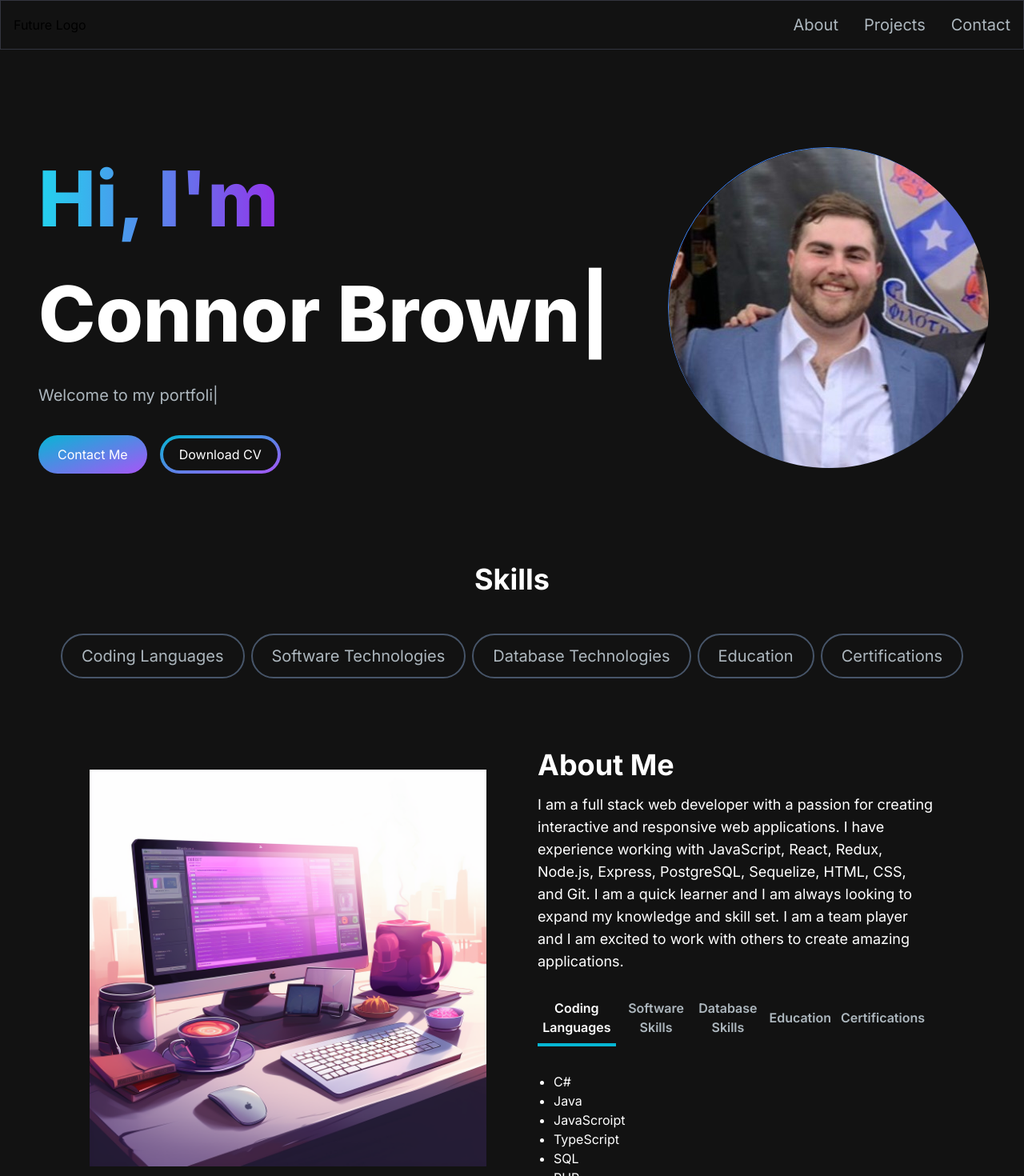
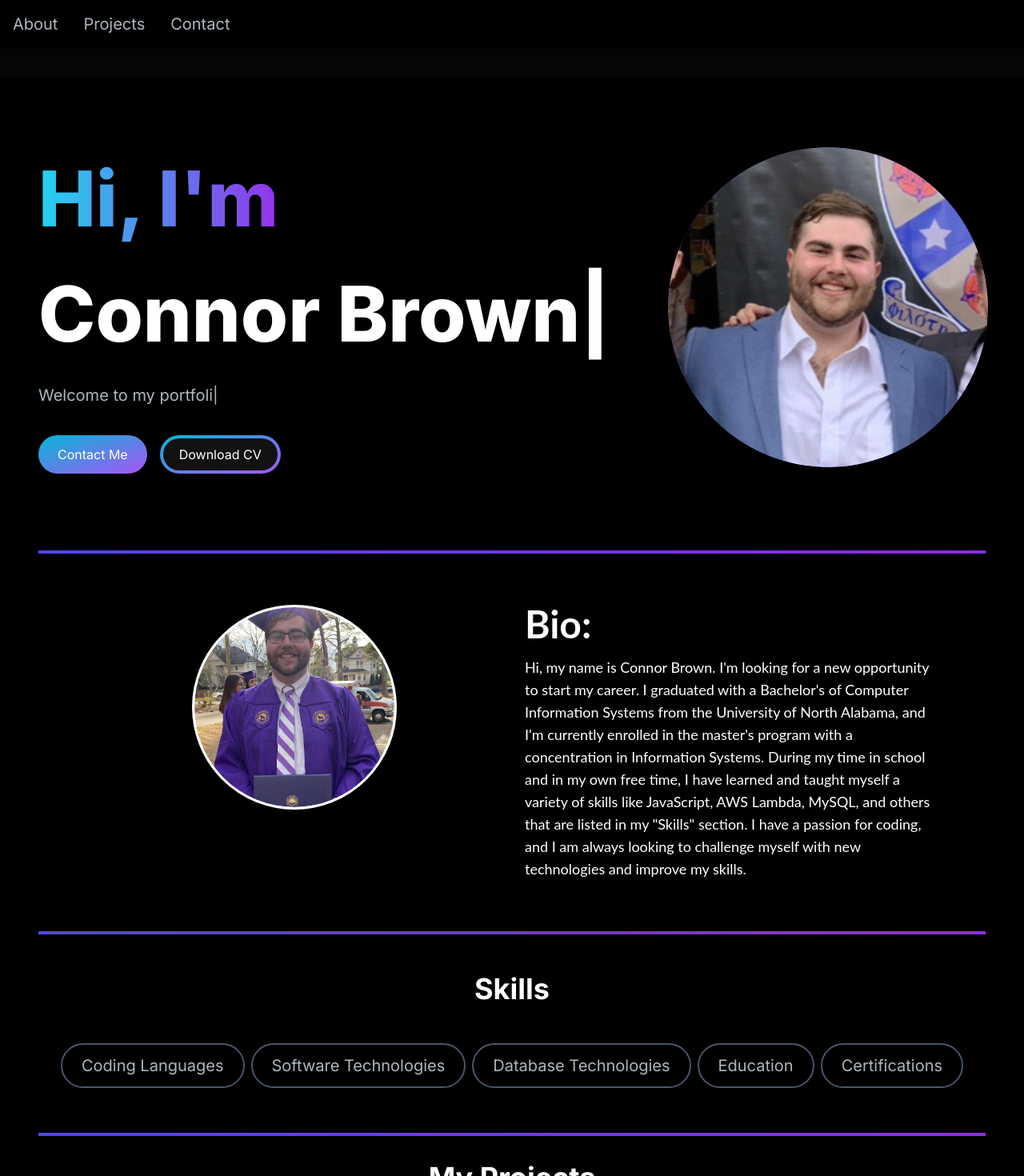
Before and after one commit to ConnorLBrown/DevWebsiteConnor, a Next.js app: page / in a window 1280 px wide. Shown: the top 1470 px of the page at 80% size. Built offline with nearby package versions, Linux system fonts and the light colour scheme.

Commit message:
Finishing up for the night

```diff
--- /dev/null
+++ b/src/app/components/AboutPic.jsx
@@ -0,0 +1,17 @@
+import React from 'react';
+import Image from 'next/image';
+import MyLogo from "../../../public/myLogo.png";
+
+const AboutPic = () => {
+    return (
+      <div className="relative" style={{ width: '50%', paddingTop: '50%', }}>
+        <div className="absolute inset-0 rounded-full bg-white overflow-hidden" style={{ border: '3.5px solid white', borderRadius: '50%',}}>
+          <div className="relative w-full h-full">
+            <Image src={MyLogo} layout="fill" objectFit="cover" className="rounded-full" />
+          </div>
+        </div>
+      </div>
+    );
+  };
+
+  export default AboutPic;
--- a/src/app/components/AboutSection.jsx
+++ /dev/null
@@ -1,149 +0,0 @@
-"use client";
-import React, { useTransition, useState } from "react";
-import dynamic from "next/dynamic";
-import Image from "next/image";
-import TabButton from "./TabButton";
-
-const TAB_DATA = [
-  {
-    title: "Coding Languages",
-    id: "languages",
-    content: (
-      <ul className="list-disc pl-5">
-        <li>C#</li>
-        <li>Java</li>
-        <li>JavaScroipt</li>
-        <li>TypeScript</li>
-        <li>SQL</li>
-        <li>PHP</li>
-      </ul>
-    ),
-  },
-  {
-    title: "Software Technolgies",
-    id: "software",
-    content: (
-      <ul className="list-disc pl-5">
-        <li>AWS Lambda</li>
-        <li>AWS S3</li>
-        <li>AWS Amplify</li>
-        <li>AJAX</li>
-        <li>ASP.NET</li>
-        <li>HTML</li>
-        <li>CSS</li>
-        <li>TailwindCSS</li>
-        <li>Node.js</li>
-        <li>Next.js</li>
-        <li>React.js</li>
-        <li>Express.js</li>
-      </ul>
-    ),
-  },
-  {
-    title: "Database Technologies",
-    id: "database",
-    content: (
-      <ul className="list-disc pl-5">
-        <li>MySQL</li>
-        <li>MongoDB</li>
-        <li>DynamoDB</li>
-        <li>MariaDB</li>
-        <li>Acess</li>
-        <li>Excel</li>
-      </ul>
-    ),
-  },
-  {
-    title: "Education",
-    id: "education",
-    content: (
-      <ul className="list-disc pl-2">
-        <ui>University of North Alabama, (Florence, AL)</ui>
-        <li>Master's, Concentration: Information Systems</li>
-        <li>Bachelor's, Major: Computer Information Systems</li>
-      </ul>
-    ),
-  },
-  {
-    title: "Certifications",
-    id: "certifications",
-    content: (
-      <ul className="list-disc pl-2">
-        <li>AWS Cloud Practitioner</li>
-        <li>Google Professional Cloud Developer</li>
-      </ul>
-    ),
-  },
-];
-
-const AboutSection = () => {
-  const [tab, setTab] = useState("languages");
-  const [isPending, startTransition] = useTransition();
-
-  const handleTabChange = (id) => {
-    startTransition(() => {
-      setTab(id);
-    });
-  };
-
-  return (
-    <section className="text-white" id="about">
-      <div className="md:grid md:grid-cols-2 gap-8 items-center py-8 px-4 xl:gap-16 sm:py-16 xl:px-16">
-        <Image src="/images/about-image.png" width={500} height={500} />
-        <div className="mt-4 md:mt-0 text-left flex flex-col h-full">
-          <h2 className="text-4xl font-bold text-white mb-4">About Me</h2>
-          <p className="text-base lg:text-lg">
-            I am a full stack web developer with a passion for creating
-            interactive and responsive web applications. I have experience
-            working with JavaScript, React, Redux, Node.js, Express, PostgreSQL,
-            Sequelize, HTML, CSS, and Git. I am a quick learner and I am always
-            looking to expand my knowledge and skill set. I am a team player and
-            I am excited to work with others to create amazing applications.
-          </p>
-          <div className="flex flex-row justify-start mt-8">
-            <TabButton
-              selectTab={() => handleTabChange("languages")}
-              active={tab === "languages"}
-            >
-              {" "}
-              Coding Languages{" "}
-            </TabButton>
-            <TabButton
-              selectTab={() => handleTabChange("software")}
-              active={tab === "software"}
-            >
-              {" "}
-              Software Skills{" "}
-            </TabButton>
-            <TabButton
-              selectTab={() => handleTabChange("database")}
-              active={tab === "database"}
-            >
-              {" "}
-              Database Skills{" "}
-            </TabButton>
-            <TabButton
-              selectTab={() => handleTabChange("education")}
-              active={tab === "education"}
-            >
-              {" "}
-              Education{" "}
-            </TabButton>
-            <TabButton
-              selectTab={() => handleTabChange("certifications")}
-              active={tab === "certifications"}
-            >
-              {" "}
-              Certifications{" "}
-            </TabButton>
-          </div>
-          <div className="mt-8">
-            {TAB_DATA.find((t) => t.id === tab).content}
-          </div>
-        </div>
-      </div>
-    </section>
-  );
-};
-
-export default AboutSection;
--- /dev/null
+++ b/src/app/components/Bio.jsx
@@ -0,0 +1,114 @@
+"use client";
+import React, { useTransition, useState } from "react";
+import TabButton from "./TabButton";
+import AboutPic from "./AboutPic";
+
+const TAB_DATA = [
+  {
+    title: "Coding Languages",
+    id: "languages",
+    content: (
+      <ul className="list-disc pl-5">
+        <li>C#</li>
+        <li>Java</li>
+        <li>JavaScroipt</li>
+        <li>TypeScript</li>
+        <li>SQL</li>
+        <li>PHP</li>
+      </ul>
+    ),
+  },
+  {
+    title: "Software Technolgies",
+    id: "software",
+    content: (
+      <ul className="list-disc pl-5">
+        <li>AWS Lambda</li>
+        <li>AWS S3</li>
+        <li>AWS Amplify</li>
+        <li>AJAX</li>
+        <li>ASP.NET</li>
+        <li>HTML</li>
+        <li>CSS</li>
+        <li>TailwindCSS</li>
+        <li>Node.js</li>
+        <li>Next.js</li>
+        <li>React.js</li>
+        <li>Express.js</li>
+      </ul>
+    ),
+  },
+  {
+    title: "Database Technologies",
+    id: "database",
+    content: (
+      <ul className="list-disc pl-5">
+        <li>MySQL</li>
+        <li>MongoDB</li>
+        <li>DynamoDB</li>
+        <li>MariaDB</li>
+        <li>Acess</li>
+        <li>Excel</li>
+      </ul>
+    ),
+  },
+  {
+    title: "Education",
+    id: "education",
+    content: (
+      <ul className="list-disc pl-2">
+        <ui>University of North Alabama, (Florence, AL)</ui>
+        <li>Master's, Concentration: Information Systems</li>
+        <li>Bachelor's, Major: Computer Information Systems</li>
+      </ul>
+    ),
+  },
+  {
+    title: "Certifications",
+    id: "certifications",
+    content: (
+      <ul className="list-disc pl-2">
+        <li>AWS Cloud Practitioner</li>
+        <li>Google Professional Cloud Developer</li>
+      </ul>
+    ),
+  },
+];
+
+const Bio = () => {
+  const [tab, setTab] = useState("languages");
+  const [isPending, startTransition] = useTransition();
+
+  const handleTabChange = (id) => {
+    startTransition(() => {
+      setTab(id);
+    });
+  };
+
+  return (
+    <section className="text-white" id="about">
+  <div className="md:flex md:items-start py-8 px-4 xl:px-16">
+    <div className="md:flex md:flex-row md:items-start md:justify-center md:flex-1">
+      <AboutPic />
+    </div>
+    <div className="md:flex md:flex-row md:items-start md:justify-center md:flex-1 md:ml-8 text-center md:text-left mt-4 md:mt-0">
+      <div className="flex flex-col">
+        <h2 className="text-5xl font-sans font-bold text-white mt-0 mb-4">Bio:</h2>
+        <p className="text-base font-sans lg:text-lg mb-0">
+          Hi, my name is Connor Brown. I'm looking for a new opportunity to start my career.
+          I graduated with a Bachelor's of Computer Information Systems from the University
+          of North Alabama, and I'm currently enrolled in the master's program with a concentration
+          in Information Systems. During my time in school and in my own free time, I have learned
+          and taught myself a variety of skills like JavaScript, AWS Lambda, MySQL, and others that are
+          listed in my "Skills" section. I have a passion for coding, and I am always looking to challenge
+          myself with new technologies and improve my skills.
+        </p>
+      </div>
+    </div>
+  </div>
+</section>
+
+  );
+
+};
+export default Bio;
--- a/src/app/components/HeroSection.jsx
+++ b/src/app/components/HeroSection.jsx
@@ -65,16 +65,19 @@ const HeroSection = () => {
           transition={{ duration: 0.5 }}
           className="col-span-4 place-self-center mt-4 lg:mt-0"
         >
-          <div className="rounded-full border 4 border-blue-500 bg-transparent w-[300px] h-[300px] lg:w-[400px] lg:h-[400px] relative">
-          <div className="rounded-full bg-transparent w-[250px] h-[250px] lg:w-[400px] lg:h-[400px] relative">
-            <Image
-              src="/images/profile.png"
-              alt="Profile Picture"
-              className="rounded-full absolute transform -translate-x-1/2 -translate-y-1/2 top-1/2 left-1/2"
-              width={500}
-              height={500}
-            />
-          </div>
+          <div className="relative w-[300px] h-[300px] lg:w-[400px] lg:h-[400px] rounded-full overflow-hidden">
+            <div className="border-4 border-transparent absolute inset-0 rounded-full" style={{ backgroundImage: 'linear-gradient(to right, #4F46E5, #8E2DE2)' }}></div>
+            <div className="absolute inset-0 flex items-center justify-center overflow-hidden">
+              <div className="rounded-full overflow-hidden">
+                <Image
+                  src="/images/profile.png"
+                  alt="Profile Picture"
+                  className="rounded-full"
+                  layout="fill"
+                  objectFit="cover"
+                />
+              </div>
+            </div>
           </div>
         </motion.div>
       </div>
--- a/src/app/components/Navbar.jsx
+++ b/src/app/components/Navbar.jsx
@@ -1,11 +1,11 @@
-"use client";
+"use client"
 import Link from "next/link";
 import React, { useState } from "react";
 import NavLink from "./NavLink";
 import { Bars3Icon, XMarkIcon } from "@heroicons/react/24/solid";
 import MenuOverlay from "./MenuOverlay";
 import Image from "next/image";
-import myLogo from "../../../public/myLogo.svg";
+import myLogo from "../../../public/mylogo.png";
 
 const navLinks = [
   {
@@ -26,27 +26,26 @@ const Navbar = () => {
   const [navbarOpen, setNavbarOpen] = useState(false);
 
   return (
-    <nav className="fixed mx-auto border border-[#33353F] top-0 left-0 right-0 z-10 bg-[#121212] bg-opacity-100">
-      <div className="flex container lg:py-4 flex-wrap items-center justify-between mx-auto px-4 py-2">
-        <Link href="/">
-        Future Logo
-        </Link>
+    <nav className="fixed top-0 left-0 right-0 z-10 bg-gradient-to-b from-black to-black">
+      <div className="container mx-auto px-4">
+        <div className="flex items-center justify-between py-2 lg:py-4 font-Lato"> {/* Apply font here */}
           <div className="mobile-menu block md:hidden">
-          {!navbarOpen ? (
+            <div className="flex items-center">
+              <Image src={myLogo} className="h-8 w-auto mr-2" alt="Logo" />
+              <div>
+                <p className="text-white text-sm">Web Profile</p>
+              </div>
+            </div>
             <button
-              onClick={() => setNavbarOpen(true)}
+              onClick={() => setNavbarOpen(!navbarOpen)}
               className="flex items-center px-3 py-2 border rounded border-slate-200 text-slate-200 hover:text-white hover:border-white"
             >
+              {navbarOpen ? (
+                <XMarkIcon className="h-5 w-5" />
+              ) : (
                 <Bars3Icon className="h-5 w-5" />
+              )}
             </button>
-          ) : (
-            <button
-              onClick={() => setNavbarOpen(false)}
-              className="flex items-center px-3 py-2 border rounded border-slate-200 text-slate-200 hover:text-white hover:border-white"
-            >
-              <XMarkIcon className="h-5 w-5" />
-            </button>
-          )}
           </div>
           <div className="menu hidden md:block md:w-auto" id="navbar">
             <ul className="flex p-4 md:p-0 md:flex-row md:space-x-8 mt-0">
@@ -58,7 +57,8 @@ const Navbar = () => {
             </ul>
           </div>
         </div>
-      {navbarOpen ? <MenuOverlay links={navLinks} /> : null}
+      </div>
+      {navbarOpen && <MenuOverlay links={navLinks} />}
     </nav>
   );
 };
--- /dev/null
+++ b/src/app/components/WhiteDivider.jsx
@@ -0,0 +1,9 @@
+import React from "react";
+
+const WhiteDivider = () => {
+  return (
+    <hr className="border-none h-1 my-8" style={{width: '100%', backgroundImage: 'linear-gradient(to right, #4F46E5, #8E2DE2)' }} />
+  );
+};
+
+export default WhiteDivider;
--- a/src/app/globals.css
+++ b/src/app/globals.css
@@ -10,7 +10,7 @@
 
 @media (prefers-color-scheme: dark) {
   :root {
-    --foreground-rgb: 125, 25, 255;
+    --foreground-rgb: 0, 0, 0;
     --background-start-rgb: 0, 0, 0;
     --background-end-rgb: 0, 0, 0;
   }
--- a/src/app/page.js
+++ b/src/app/page.js
@@ -1,20 +1,26 @@
 import HeroSection from "./components/HeroSection";
 import Navbar from "./components/Navbar";
-import AboutSection from "./components/AboutSection";
+import Bio from "./components/Bio";
 import ProjectsSection from "./components/ProjectsSection";
 import EmailSection from "./components/EmailSection";
 import Footer from "./components/Footer";
 import SkillsSection from "./components/SkillsSection";
+import WhiteDivider from "./components/WhiteDivider";
+
 
 export default function Home() {
   return (
-    <main className="flex min-h-screen flex-col bg-[#121212]">
+    <main className="bg-black">
       <Navbar />
       <div className="container mt-24 mx-auto px-12 py-4">
         <HeroSection />
+        <WhiteDivider />
+        <Bio />
+        <WhiteDivider />
         <SkillsSection />
-        <AboutSection />
+        <WhiteDivider />
         <ProjectsSection />
+        <WhiteDivider />
         <EmailSection />
       </div>
       <Footer />
--- a/tailwind.config.js
+++ b/tailwind.config.js
@@ -1,5 +1,6 @@
 /** @type {import('tailwindcss').Config} */
 const colors = require("tailwindcss/colors");
+
 module.exports = {
   content: [
     "./src/pages/**/*.{js,ts,jsx,tsx,mdx}",
@@ -8,10 +9,11 @@ module.exports = {
   ],
   theme: {
     extend: {
-      backgroundImage: {
-        "gradient-radial": "radial-gradient(var(--tw-gradient-stops))",
-  "gradient-conic": "conic-gradient(from 180deg at 50% 50%, var(--tw-gradient-stops))",
-  "gradient-custom": "linear-gradient(to bottom, #93c5fd, #f5d0fe)"
+      backgroundColor: {
+        'black': '#000000',
+      },
+      fontFamily: {
+        sans: ["Lato", "sans-serif"],
       },
     },
     colors: {
```
Also changed, not shown: src/app/components/SkillsSection.jsx (+23 -12 lines), public/mylogo.png (added), public/mylogo.svg (deleted). Lines whose indentation alone changed are shown as unchanged.
